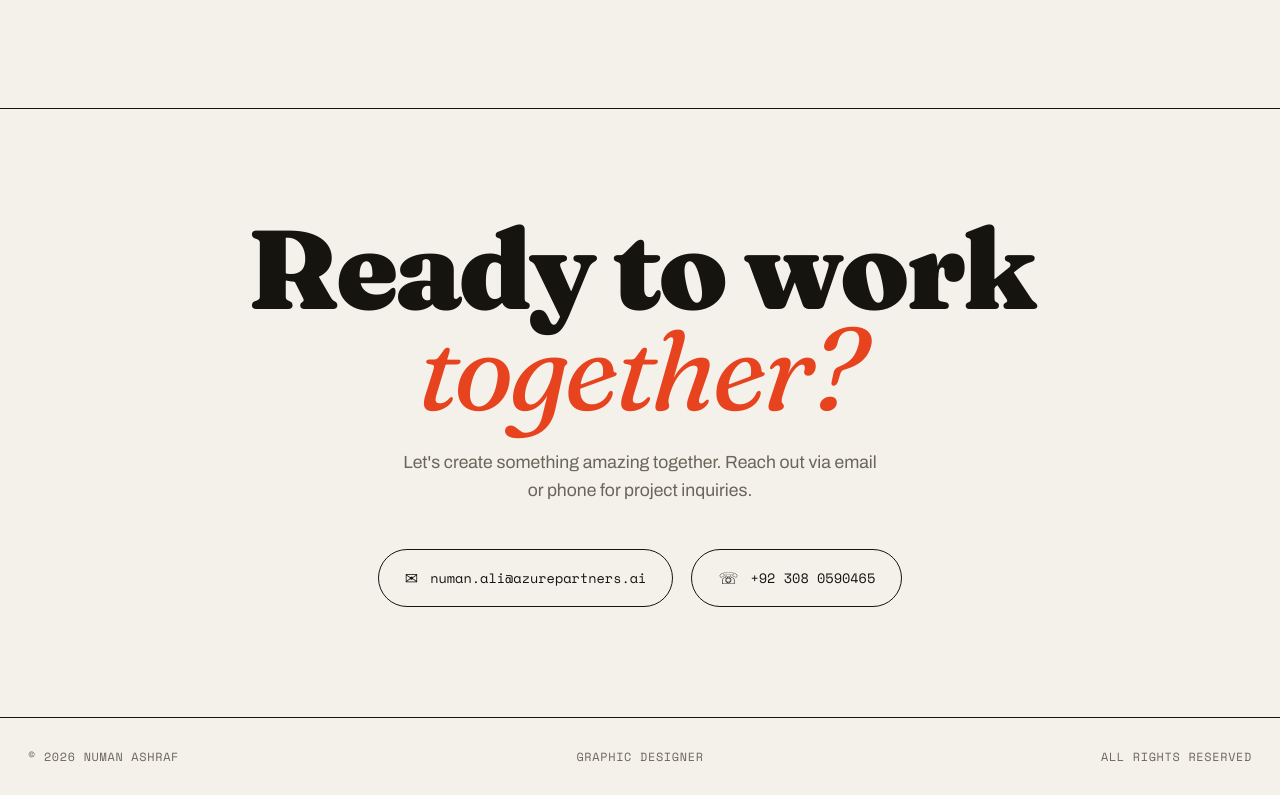
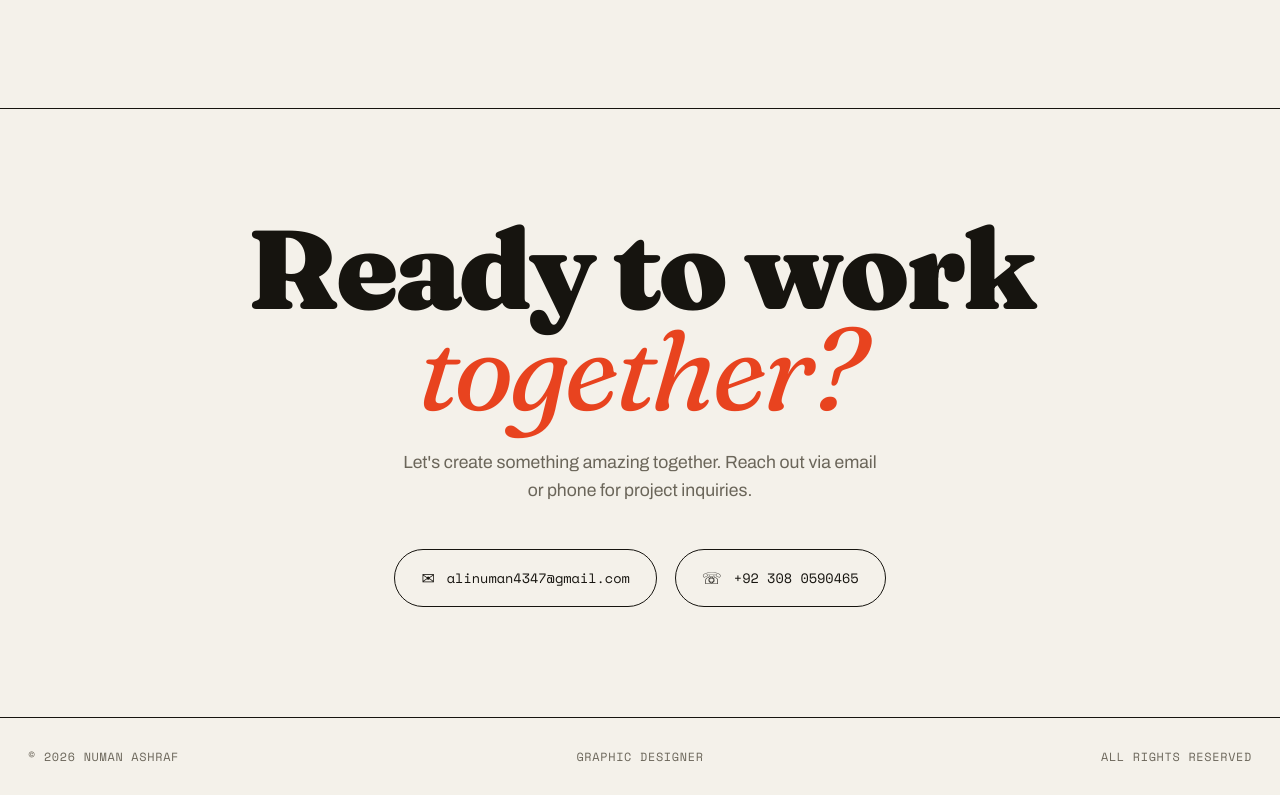
Before and after one commit to alinuman4347-svg/portfolio-site, a React (Vite) app: page / in a window 1280 px wide. Shown: the part 4688-5483 px from the top of the page. Built offline with nearby package versions, Linux system fonts and the light colour scheme.

Commit message:
Update contact email

```diff
--- a/src/components/Contact.jsx
+++ b/src/components/Contact.jsx
@@ -6,8 +6,8 @@ export default function Contact() {
           <h2>Ready to work<br /><em>together?</em></h2>
           <p className="sub">Let's create something amazing together. Reach out via email or phone for project inquiries.</p>
           <div className="contact-links">
-            <a href="mailto:numan.ali@azurepartners.ai" className="clink">
-              <span className="ci">✉</span> numan.ali@azurepartners.ai
+            <a href="mailto:alinuman4347@gmail.com" className="clink">
+              <span className="ci">✉</span> alinuman4347@gmail.com
             </a>
             <a href="tel:+923080590465" className="clink">
               <span className="ci">☏</span> +92 308 0590465
```
